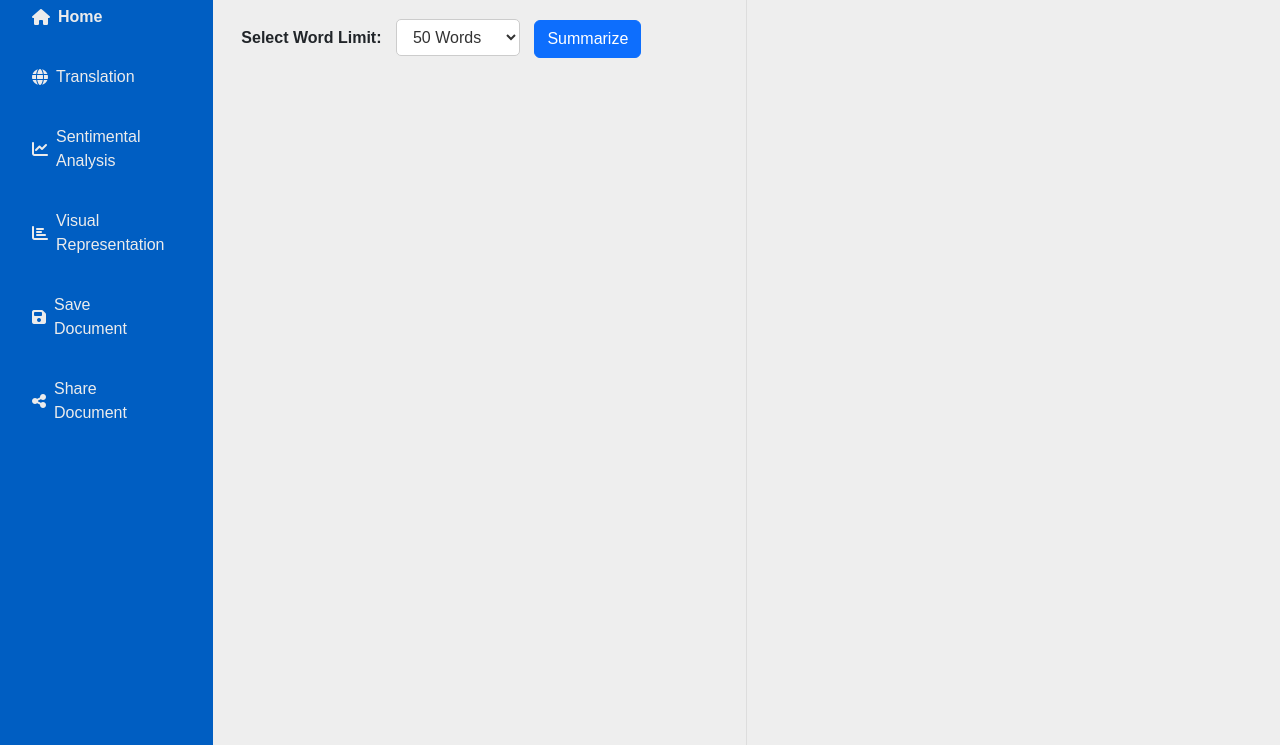
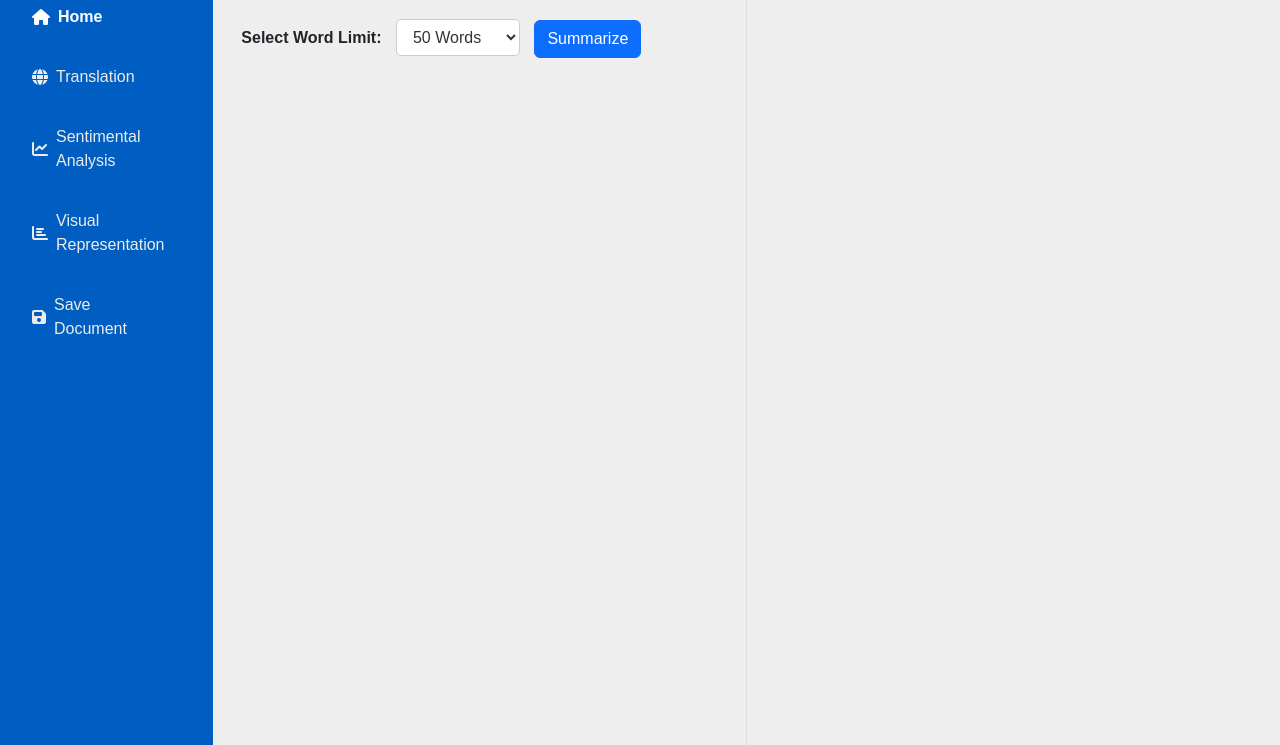
Before and after one commit to SharviDotCSS/DocGenius-App, a website: page docgenius-app/public/index.html in a window 1280 px wide. Shown: the part 115-860 px from the top of the page. Drawn offline with nearby package versions, Linux system fonts and the light colour scheme.

Commit message:
Styling and redirections corrected

```diff
--- a/docgenius-app/public/index.html
+++ b/docgenius-app/public/index.html
@@ -30,7 +30,7 @@
     <div class="row">
       <div class="col-2 sidebar" id="sidebar">
         <nav class="nav flex-column gap-3">
-          <a class="nav-link active d-flex align-items-center" href="#">
+          <a class="nav-link active d-flex align-items-center" href="http://127.0.0.1:5500/Landing%20page/index.html">
             <i class="fas fa-home me-2"></i> Home
           </a>
           <a class="nav-link d-flex align-items-center" href="#">
@@ -45,9 +45,9 @@
           <a class="nav-link d-flex align-items-center" onclick="redirectToDashboard()">
             <i class="fas fa-save me-2"></i> Save Document
           </a>
-          <a class="nav-link d-flex align-items-center" href="#">
+          <!-- <a class="nav-link d-flex align-items-center" href="#">
             <i class="fas fa-share-alt me-2"></i> Share Document
-          </a>
+          </a> -->
         </nav>
       </div>
       <div class="col-10 px-5 d-flex">
--- a/docgenius-app/public/script.js
+++ b/docgenius-app/public/script.js
@@ -91,7 +91,9 @@ function drawBarChart() {
   };
 
   // Get the canvas element
-  const canvas = document.getElementById('chart-canvas').getContext('2d');
+  const canvas = document.getElementById('chart-canvas');
+  // Get the 2D drawing context
+  const context = canvas.getContext('2d');
 
   // Create a new bar chart
   new Chart(canvas, {
@@ -99,12 +101,30 @@ function drawBarChart() {
     data: data,
     options: options
   });
+
+  const imageDataUrl = canvas.toDataURL();
+  localStorage.setItem('chartImageData', imageDataUrl);
+
+  // // Convert canvas to data URL (image)
+  // const imageDataUrl = canvas.toDataURL();
+
+  // // Store image data in localStorage
+  // localStorage.setItem('chartImageData', imageDataUrl);
 }
 
 // Add event listener to the button
 document.getElementById('visual-representation-button').addEventListener('click', function () {
+  // Get the canvas element
+  // const canvas = document.getElementById('chart-canvas');
+  // Get the 2D drawing context
+  // const context = canvas.getContext('2d');
   // Call the function to draw the chart
   drawBarChart();
+  // Convert canvas to data URL (image)
+  // const imageDataUrl = canvas.toDataURL();
+
+  // Store image data in localStorage
+  // localStorage.setItem('chartImageData', imageDataUrl);
 });
 
 function redirectToDashboard() {
--- a/docgenius-app/public/styles.css
+++ b/docgenius-app/public/styles.css
@@ -190,6 +190,13 @@ header {
   transition: background-color 0.2s ease-in-out;
 }
 
+.nav-link.active,
+.nav-link:focus,
+.nav-link:hover {
+    background-color: #005ec2; /* Set background color for active/focused/hovered links */
+    color: white; /* Set text color for active/focused/hovered links */
+}
+
 /* .nav-link:hover {
   background-color: #f5f5f5;
 }
```
